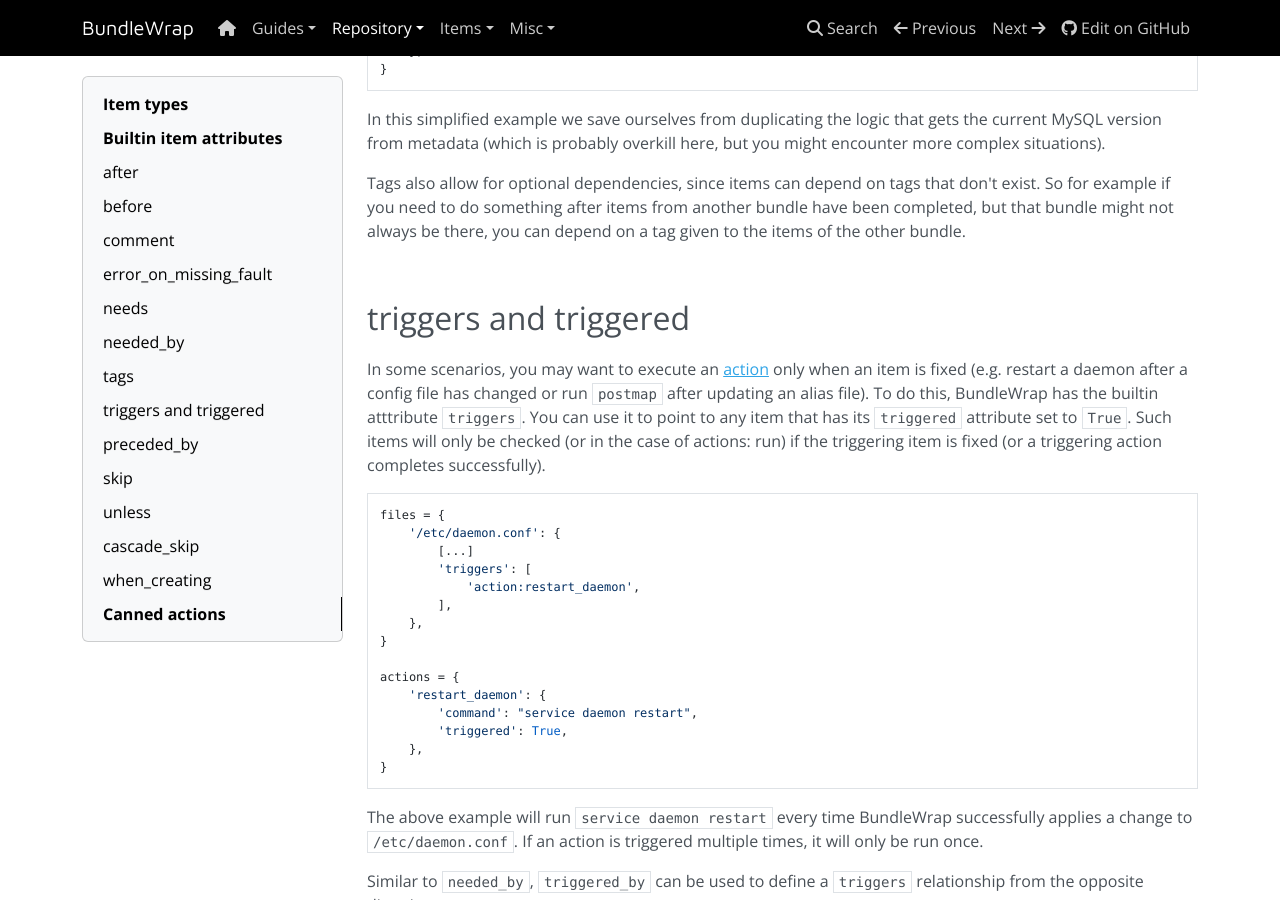
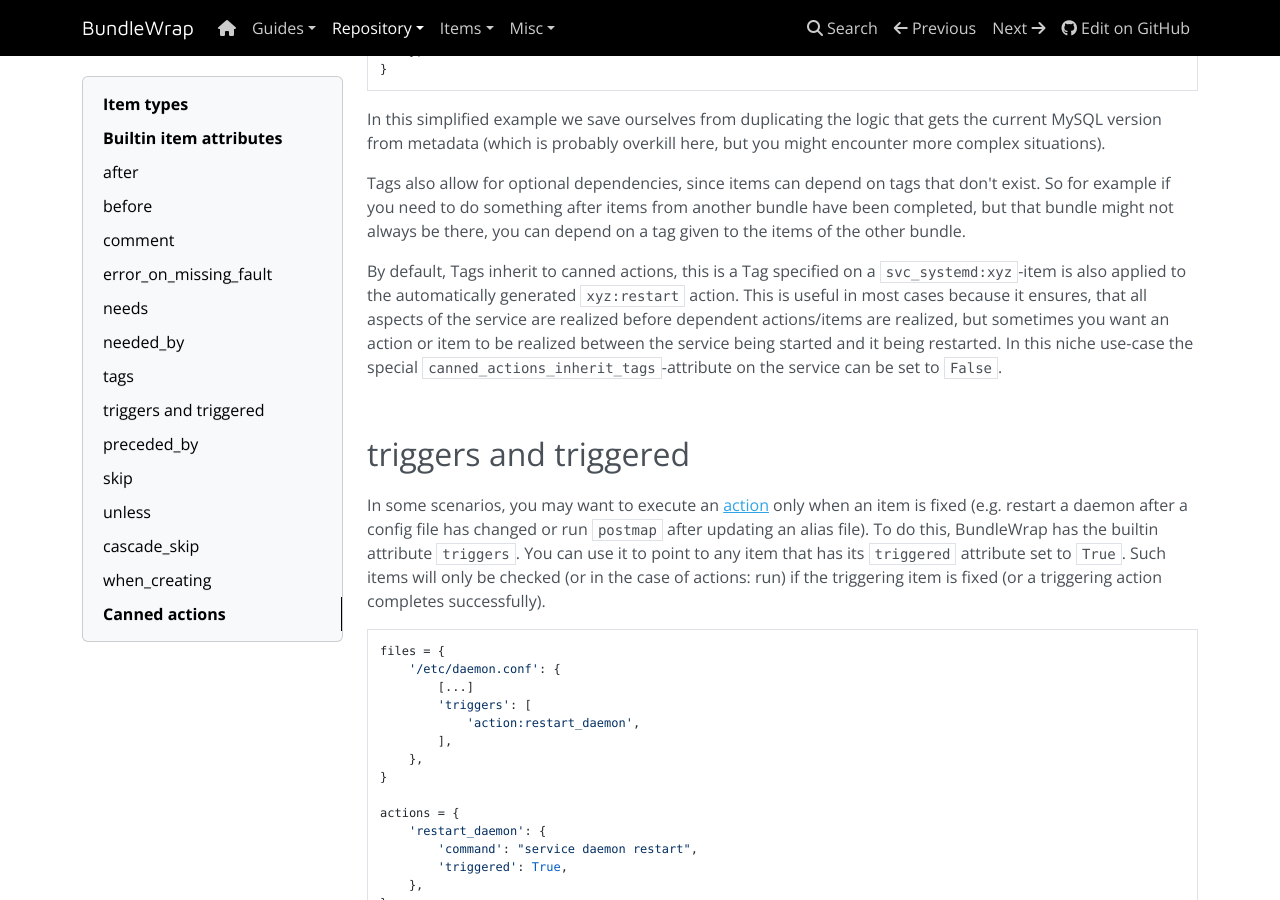
Before and after one commit to bundlewrap/bundlewrap, an MkDocs documentation site: the page built from docs/content/repo/items.py.md, in a window 1280 px wide and 900 px high, scrolled down 4515 px. Built offline with MkDocs 1.6.1, drawn with Linux system fonts in a browser that asks for light colours; nearby versions of some CDN libraries.

Commit message:
docs: add documentation for inherited tags and canned_actions_inherit_tags

```diff
--- a/docs/content/repo/items.py.md
+++ b/docs/content/repo/items.py.md
@@ -173,11 +173,14 @@ In this simplified example we save ourselves from duplicating the logic that get
 
 Tags also allow for optional dependencies, since items can depend on tags that don't exist. So for example if you need to do something after items from another bundle have been completed, but that bundle might not always be there, you can depend on a tag given to the items of the other bundle.
 
+By default, Tags inherit to canned actions, this is a Tag specified on a `svc_systemd:xyz`-item is also applied to the automatically generated `xyz:restart` action. This is useful in most cases because it ensures, that all aspects of the service are realized before dependent actions/items are realized,
+but sometimes you want an action or item to be realized between the service being started and it being restarted. In this niche use-case the special `canned_actions_inherit_tags`-attribute on the service can be set to `False`.
+
 <br>
 
 ## triggers and triggered
 
-In some scenarios, you may want to execute an [action](../items/action.md) only when an item is fixed (e.g. restart a daemon after a config file has changed or run `postmap` after updating an alias file). To do this, BundleWrap has the builtin atttribute `triggers`. You can use it to point to any item that has its `triggered` attribute set to `True`. Such items will only be checked (or in the case of actions: run) if the triggering item is fixed (or a triggering action completes successfully).
+In some scenarios, you may want to execute an [action](../items/action.md) only when an item is fixed (e.g. restart a daemon after a config file has changed or run `postmap` after updating an alias file). To do this, BundleWrap has the builtin attribute `triggers`. You can use it to point to any item that has its `triggered` attribute set to `True`. Such items will only be checked (or in the case of actions: run) if the triggering item is fixed (or a triggering action completes successfully).
 
 	files = {
 	    '/etc/daemon.conf': {
```
